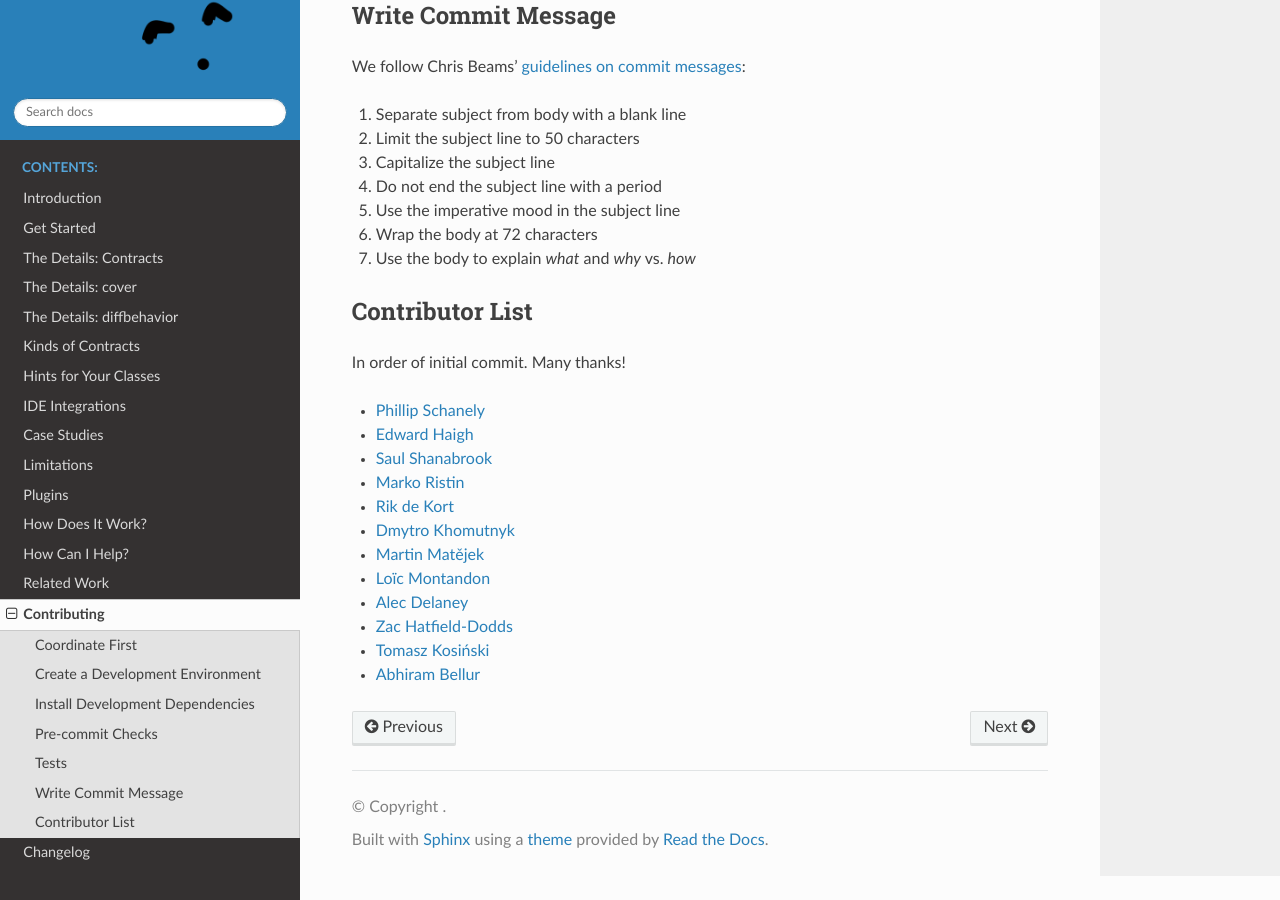
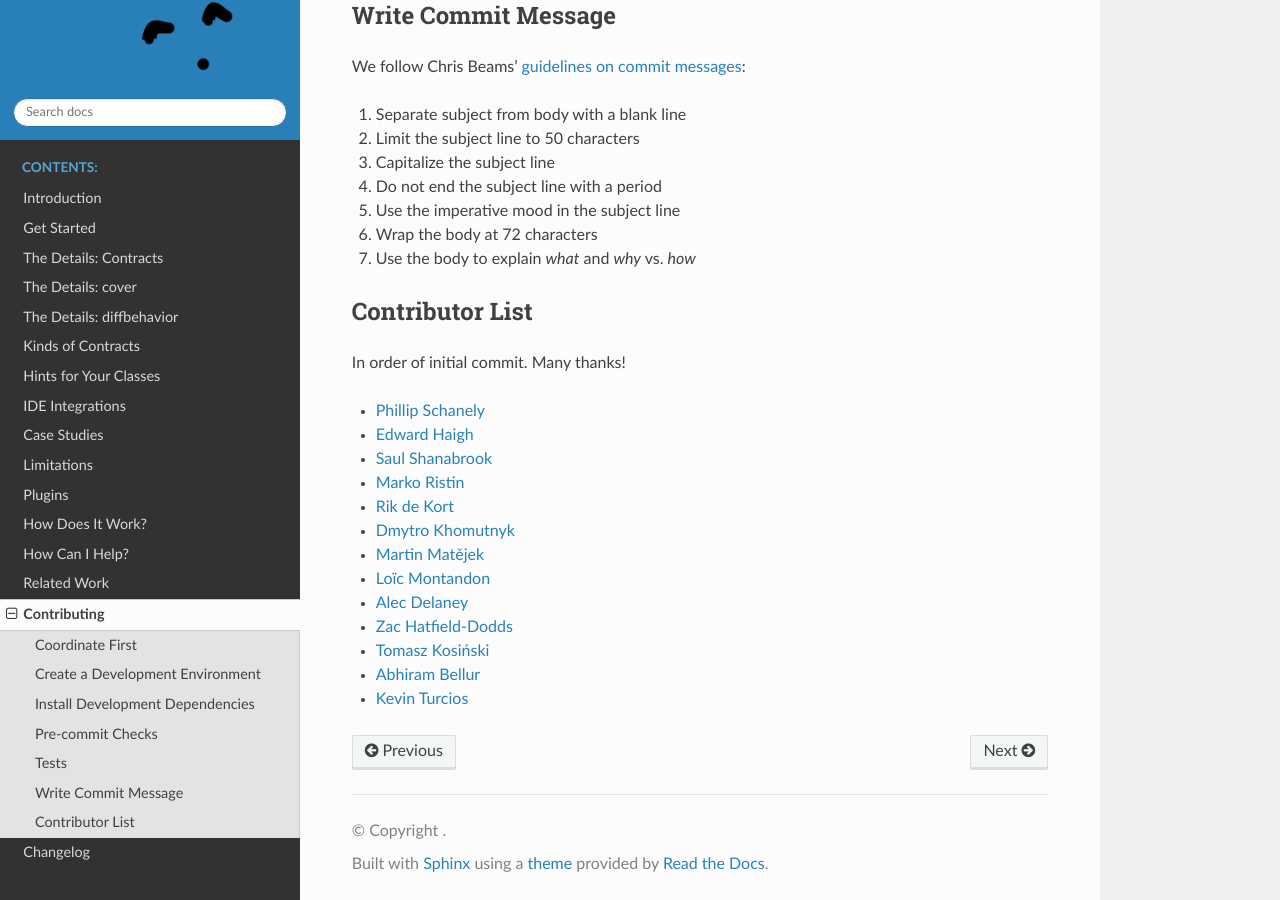
Before and after one commit to pschanely/CrossHair, a Sphinx documentation site: the page built from doc/source/contributing.rst, in a window 1280 px wide and 900 px high, scrolled down 1659 px. Built offline with Sphinx 7.4.7 and the Read the Docs theme 3.1.0, drawn with Linux system fonts in a browser that asks for light colours; the version number is read from the project's files by our own code.

Commit message:
Update contributing.rst

```diff
--- a/doc/source/contributing.rst
+++ b/doc/source/contributing.rst
@@ -122,3 +122,4 @@ In order of initial commit. Many thanks!
 * `Zac Hatfield-Dodds <https://github.com/Zac-HD>`_
 * `Tomasz Kosiński <https://github.com/azewiusz>`_
 * `Abhiram Bellur <https://github.com/Abhiram98>`_
+* `Kevin Turcios <https://github.com/KRRT7>`_
```
